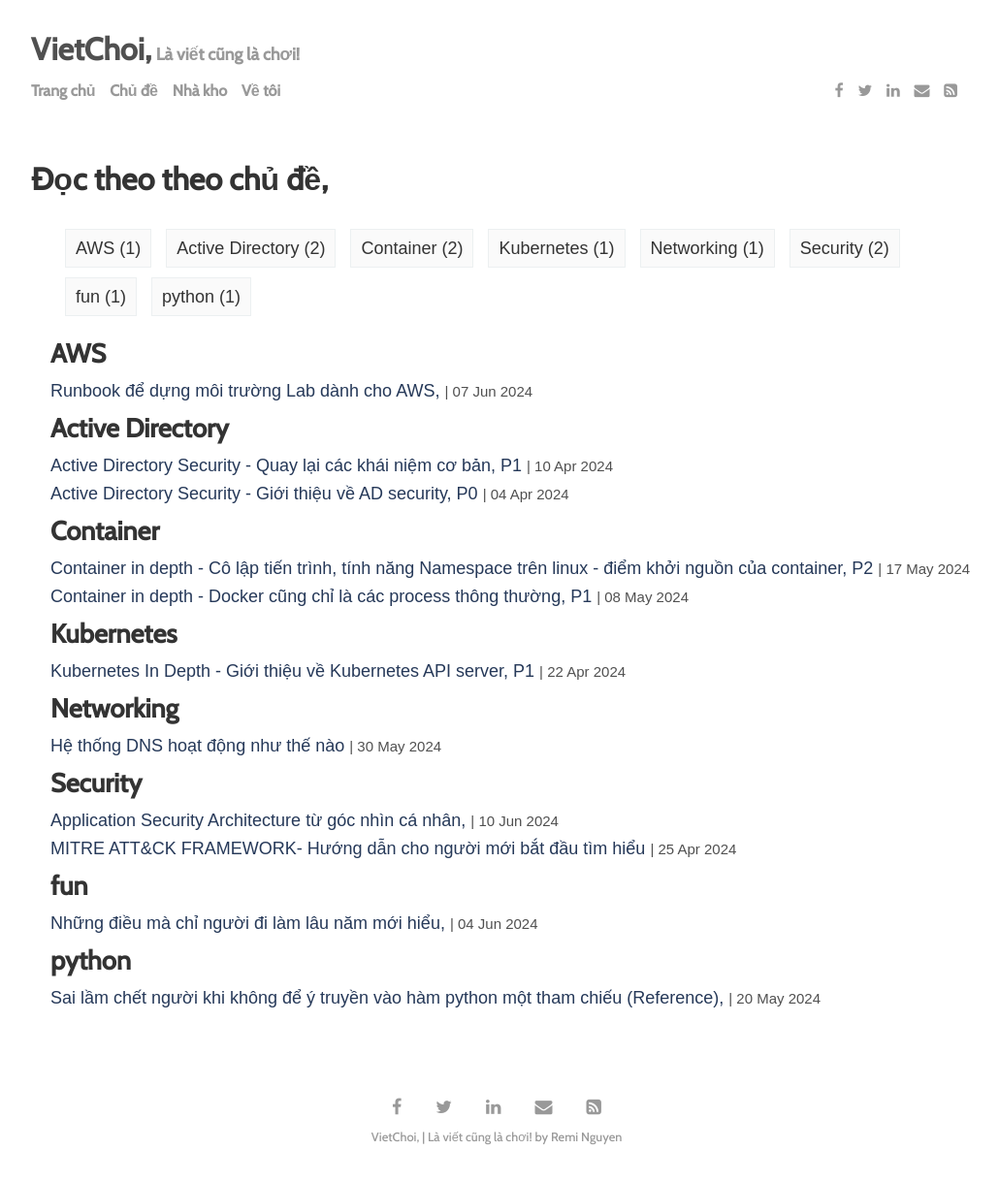
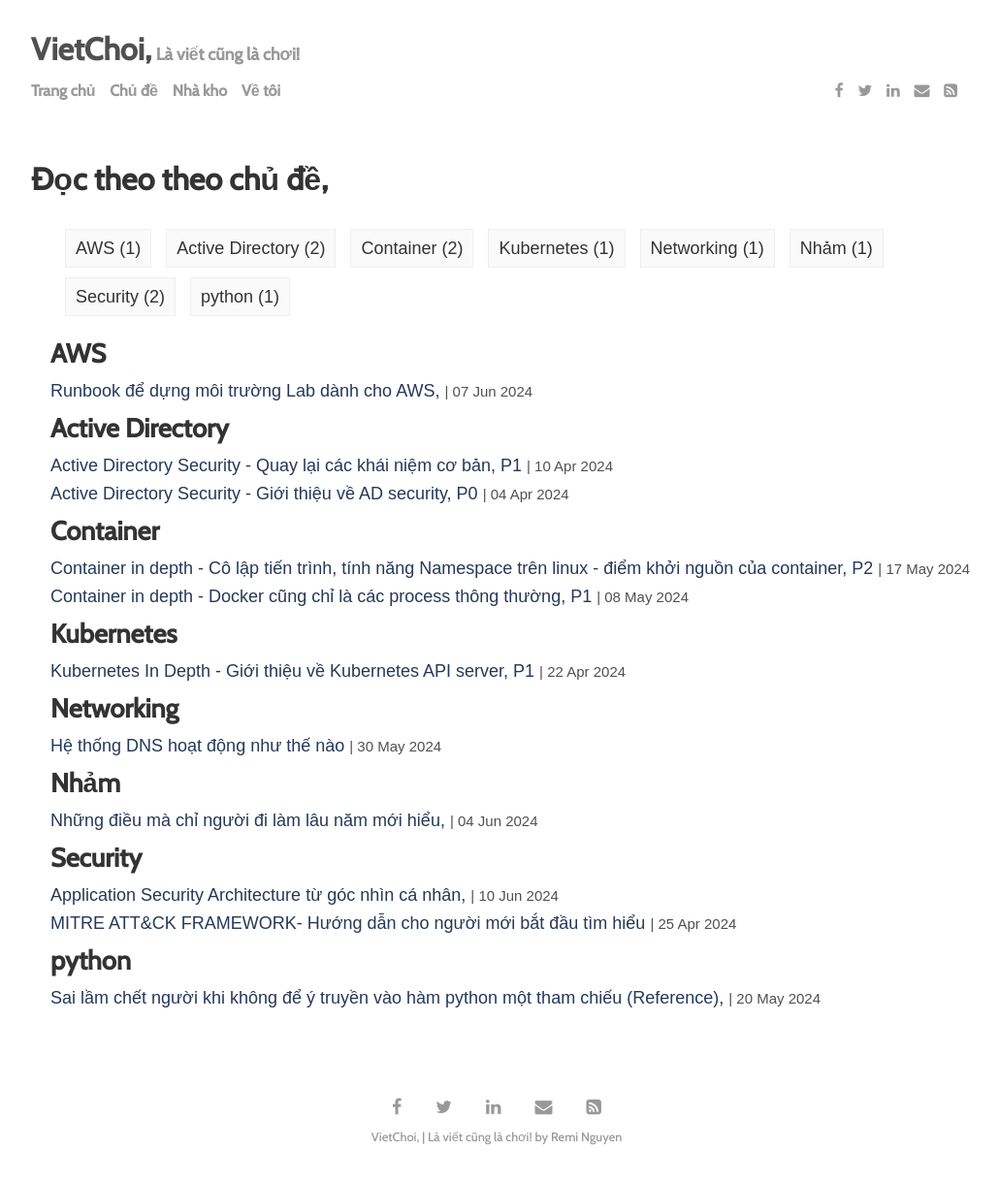
Before and after one commit to vietcf/vietchoi, a Jekyll site: the page built from menu/tags.md, in a window 1280 px wide. Shown: the whole page at 97% size, without its empty margins (128-1158 px from the left). Built offline with Jekyll 4.4.1, drawn with Linux system fonts in a browser that asks for light colours; some web fonts are replaced.

Commit message:
edit cate

```diff
--- a/_posts/2024-06-04-nhung-dieu-ma-chi-nguoi-di-lam-lau-nam-moi-hieu.md
+++ b/_posts/2024-06-04-nhung-dieu-ma-chi-nguoi-di-lam-lau-nam-moi-hieu.md
@@ -1,8 +1,8 @@
 ---
 layout: post
 title: "Những điều mà chỉ người đi làm lâu năm mới hiểu,"
-categories: fun
-tags: ['fun']
+categories: life
+tags: ['Nhảm']
 image: assets/img/2024/06/04/intro-trust.jpeg
 ---
 
```
